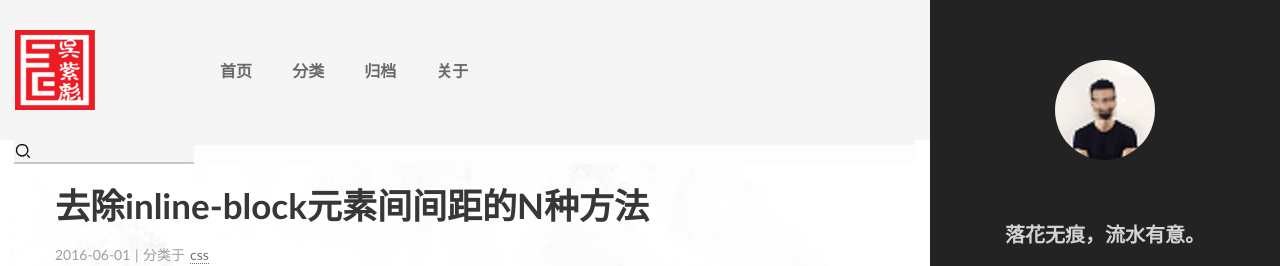
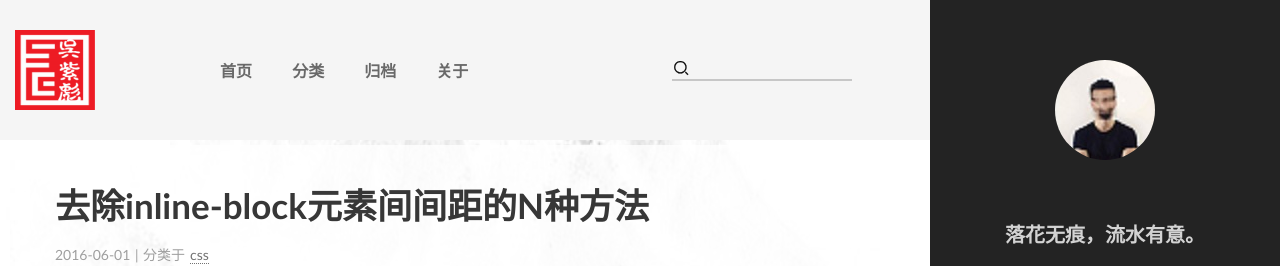
Before and after one commit to zibiaowu/zibiaowu.github.io, a Jekyll site: the page built from index.html, in a window 1280 px wide. Shown: the top 266 px of the page. Built offline with Jekyll 4.4.1, drawn with Linux system fonts in a browser that asks for light colours; the list of posts is cut into pages by our own code; comment, search, counter and statistics services are not loaded.

Commit message:
search improve

```diff
--- a/_layouts/default.html
+++ b/_layouts/default.html
@@ -30,7 +30,7 @@
 					<li><a href="/about/index.html">关于</a></li>	<!-- 最后一个li的结束标签要写上，是为了兼容IE6 -->
 				</ul>
 
-			<form>
+			<form class="searchForm">
 				<span class="iconfont SearchIcon" id="SearchIcon">&#xe60c;</span><input id="bdcsMain" class="topSearch iconfont" type="text" />
 			</form>
 
--- a/resource/css/main.css
+++ b/resource/css/main.css
@@ -56,6 +56,7 @@ html,body{height:100%;}
 .topNav li a{color:rgb(105,105,105);font-weight: bold;}
 .topNav li:hover,.active{background:rgb(225,225,225);}
 
+.searchForm{display: inline-block;}
 .SearchIcon{display:inline-block;line-height: 17px;margin-right: -17px;position: relative;z-index: 1;/*font-weight: bold;*/}
 .topSearch{width: 180px;background: rgb(245,245,245);border-bottom: 2px solid rgb(199,199,199);display:inline-block;line-height: 17px;padding:2px 0 2px 20px;}
 .topSearch:focus{border-bottom: 2px solid rgb(34,34,34);}
```
